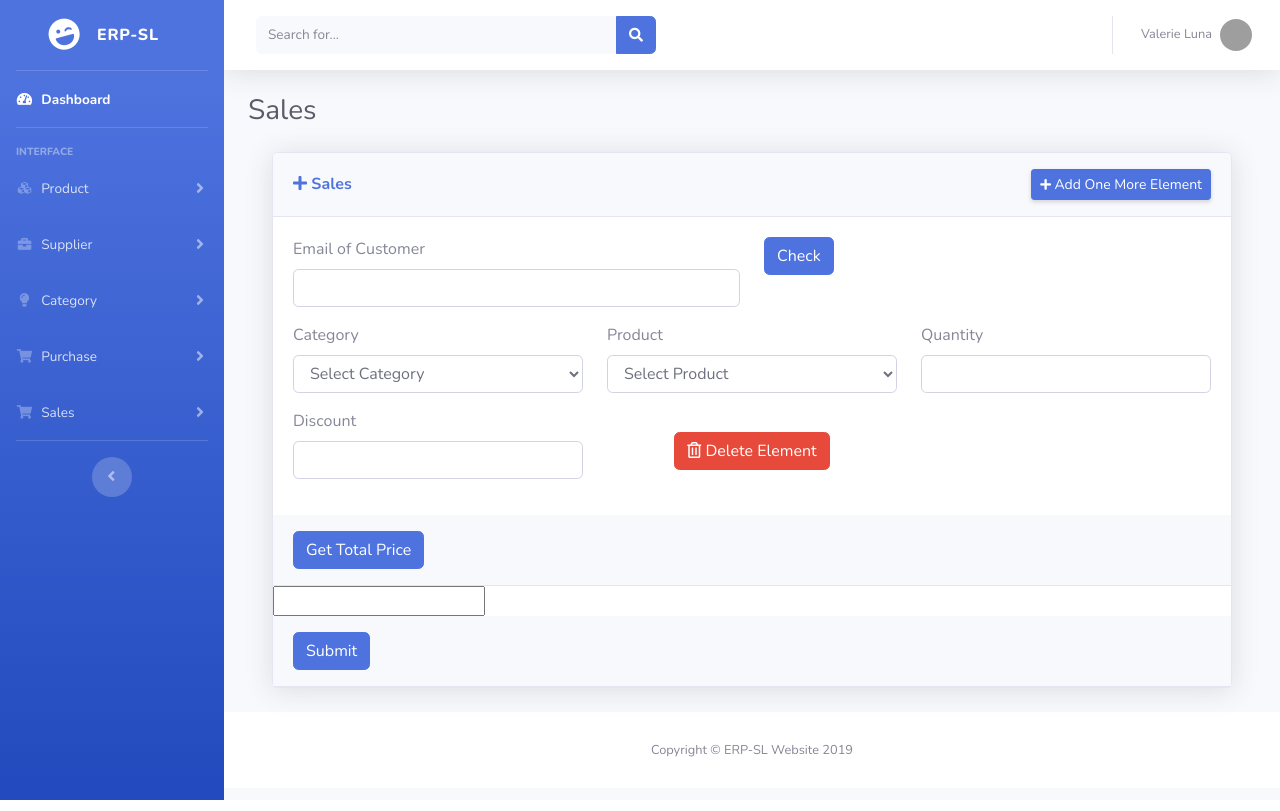
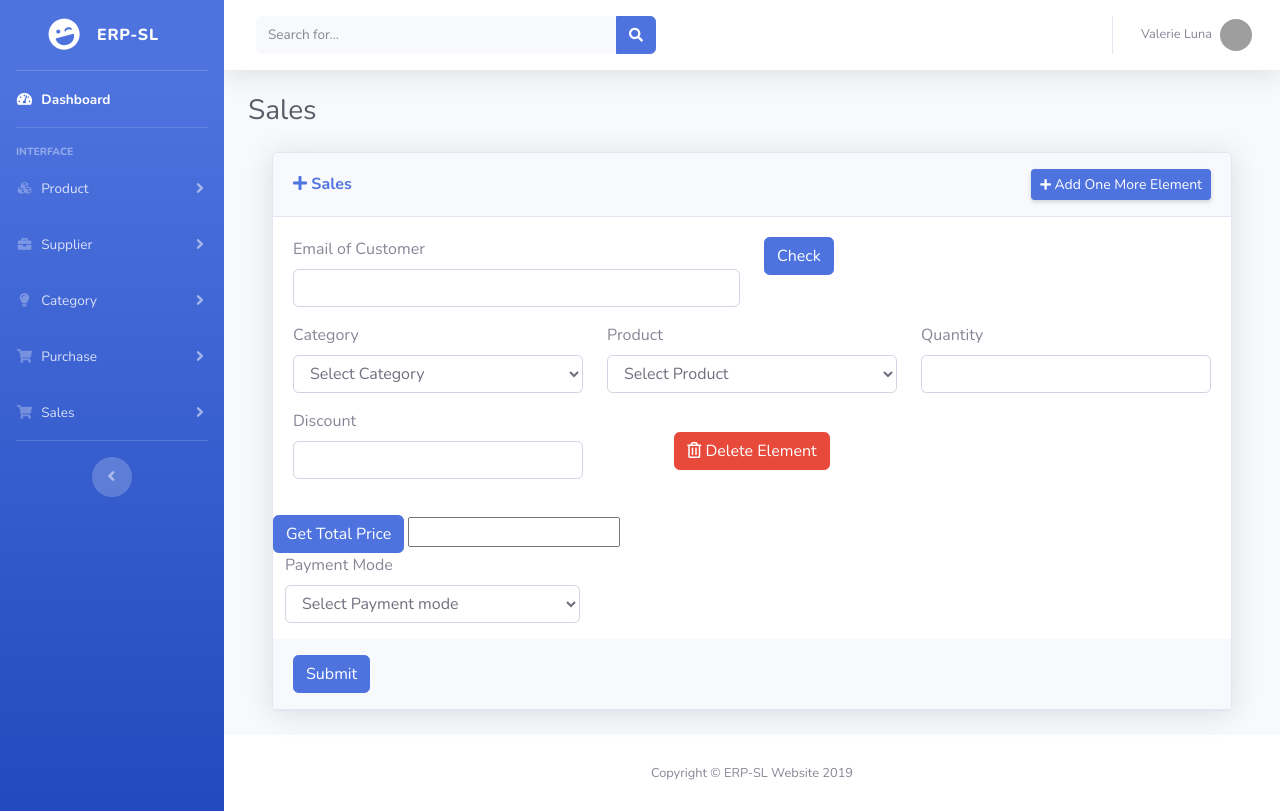
Before and after one commit to jatinsumai1104/ERP-2.0, a PHP site: page /oop-php-erp/views/pages/add-sales.php in a window 1280 px wide. Run offline with PHP 8.4, Linux system fonts and the light colour scheme; data comes from the database, SQL or seed files in the repository; some libraries are stand-ins or nearby versions; grey boxes are pictures that could not be loaded.

Commit message:
add-sales done

```diff
--- a/assets/js/sales.js
+++ b/assets/js/sales.js
@@ -118,3 +118,14 @@ $('input[name="discount[]"]').each(function() {
    }
  });
 });
+
+$("#payment_mode").change(function(){
+ $payment_mode = $(this).val();
+//console.log($payment_mode);
+if($payment_mode == "cash"){
+$("#payment-div").empty();
+}else if($payment_mode == "cheque"){
+  $("#payment-div").append('<label for="">Cheque Number</label> <input type="number" name="cheque_no"> <label for="">Cheque Date</label> <input type="date" name="cheque_date"> <label for="">Bank Name</label> <input type="text" name="bank_name"> ');
+}
+
+});
--- a/classes/Sale.class.php
+++ b/classes/Sale.class.php
@@ -13,15 +13,40 @@ class Sale
 
             // Begin Transaction
             $this->di->get("Database")->beginTransaction();
+            $assoc_array=[];
             $assoc_array["customer_id"] = $data['customer_id'];
             $invoice_id = $this->di->get("Database")->insert("invoice",$assoc_array);
+
+            for($i=0;$i<count($data['product_id']);$i++){
+                $assoc_array = [];
+                $assoc_array["product_id"] = $data['product_id'][$i];
+                $assoc_array["quantity"] = $data['quantity'][$i];
+                $assoc_array["discount"] = $data['discount'][$i];
+                $assoc_array["invoice_id"] = $invoice_id;
+                $sales_id = $this->di->get("Database")->insert($this->table,$assoc_array);
+            }
             $assoc_array = [];
+            $assoc_array["invoice_id"]=$invoice_id;
+            $assoc_array["amount"] = $data["amount"];
+            if($data["pay_mode"] == "cash"){
+                    $assoc_array["pay_mode"] = $data["pay_mode"];
+                    $payment_id = $this->di->get("Database")->insert("payments",$assoc_array);
+            }else if($data["pay_mode"] == "cheque"){
+                    $assoc_array["pay_mode"] = $data["pay_mode"];
+                    $payment_id = $this->di->get("Database")->insert("payments",$assoc_array);
+                    $assoc_array = [];
+                    $assoc_array["payment_id"] = $payment_id;
+                    $assoc_array["cheque_no"] = $data["cheque_no"];
+                    $assoc_array["cheque_date"] = $data["cheque_date"];
+                    $assoc_array["bank_name"] = $data["bank_name"];
+                    $cheque_details_id = $this->di->get("Database")->insert("cheque_details",$assoc_array);
+            }
 
             $this->di->get("Database")->commit();
-            Session::setSession("product_add", "success");
+            Session::setSession("sales_add", "success");
           }catch(Exception $e){
             $this->di->get("Database")->rollback();
-            Session::setSession("product_add", "fail");
+            Session::setSession("sales_add", "fail");
           }
     }
 
--- a/helper/routing.php
+++ b/helper/routing.php
@@ -105,7 +105,7 @@ if(isset($_POST["checkEmailOfCustomer"])){
 
 if(isset($_POST["add_sales"])){
     $di->get("Sale")->addProducts($_POST);
-    if(Session::getSession("products_add") == null){
+    if(Session::getSession("sales_add") == null){
         echo "Error";
     }else{
         Util::redirect("manage-sales");
@@ -113,6 +113,7 @@ if(isset($_POST["add_sales"])){
 }
 if(isset($_POST["get_total_amount"])){
     echo json_encode($di->get("Sale")->getTotalRate($_POST));
+}
 
 if(isset($_POST['add_purchase'])){
     $di->get("Purchase")->addPurchase($_POST);
--- a/views/pages/add-sales.php
+++ b/views/pages/add-sales.php
@@ -123,10 +123,26 @@ require_once('../includes/header.php');
 
                 </div>
               </div>
-              <div class="card-header py-3 d-flex flex-row align-items-center justify-content-between">
+
+
               <button type="button" class="btn btn-primary" id="get_total_amount">Get Total Price</button>
-                </div>
-                <input type="text" id="total_price">
+              <input type="text" name="amount" id="total_price">
+
+              <div class="col-md-4">
+                      <div class="form-group">
+                        <label for="">Payment Mode</label>
+                        <select name="pay_mode" id="payment_mode" class="form-control">
+                          <option disabled selected>Select Payment mode</option>
+                          <option value="cash">Cash</option>
+                          <option value="cheque">Cheque</option>
+                        </select>
+                      </div>
+              </div>
+              <div id="payment-div">
+
+                 </div>
+
+
               <div class="card-header py-3 d-flex flex-row align-items-center justify-content-between">
               <button type="submit" class="btn btn-primary" name="add_sales">Submit</button>
                 </div>
```
